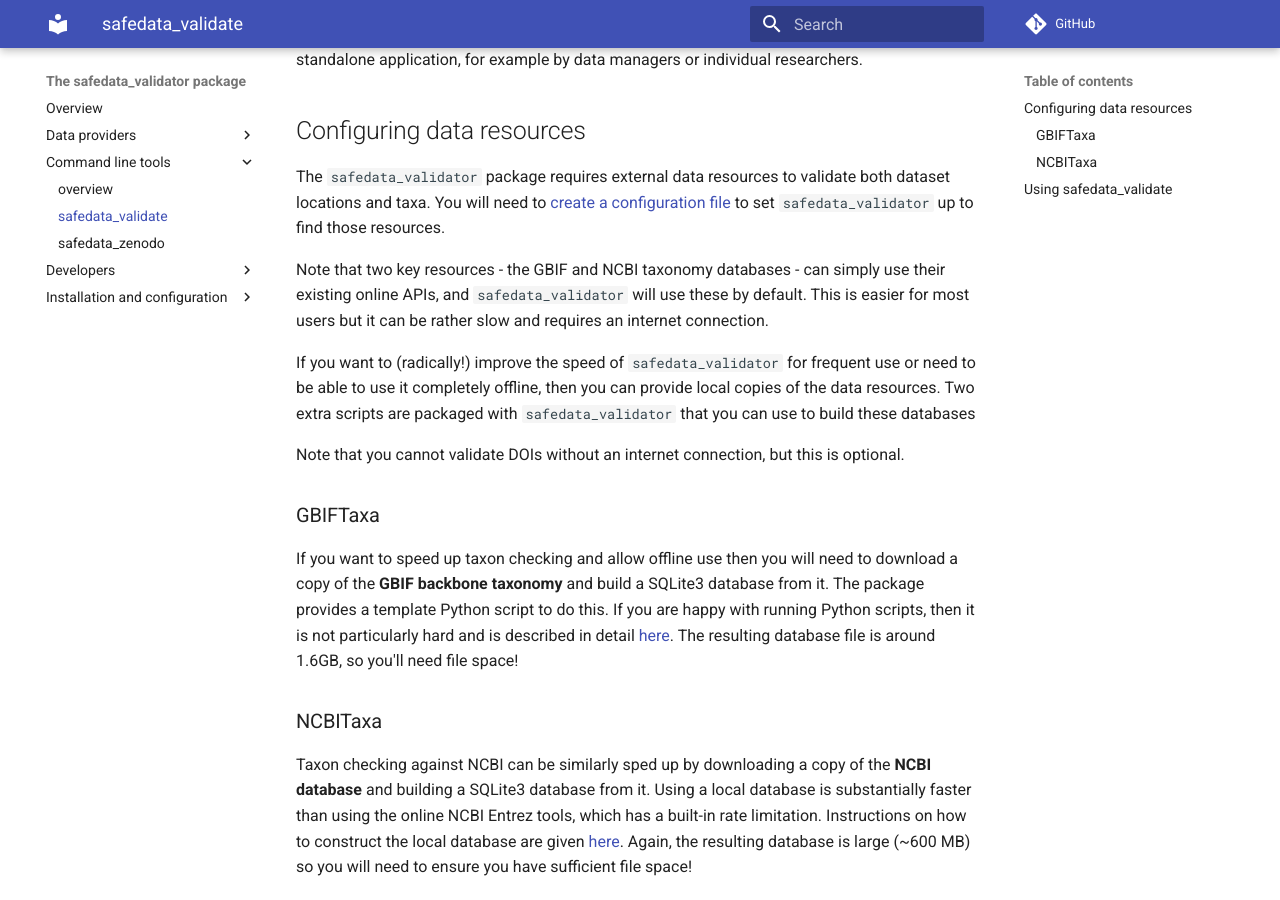
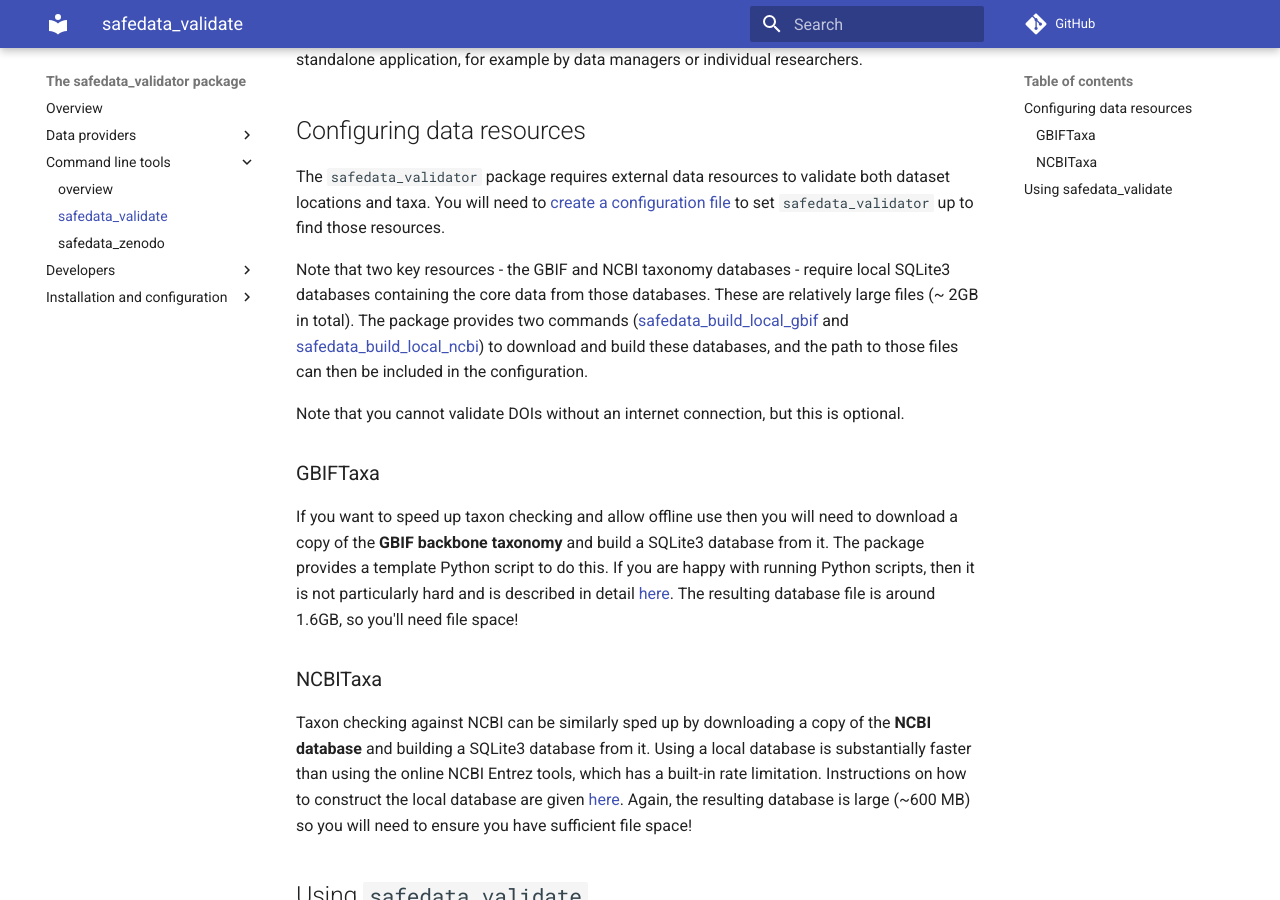
Before and after one commit to ImperialCollegeLondon/safedata_validator, an MkDocs documentation site: the page built from docs/command_line_tools/safedata_validate.md, in a window 1280 px wide and 900 px high, scrolled down 385 px. Built offline with MkDocs 1.6.1 and Material for MkDocs 9.7.7, drawn with Linux system fonts in a browser that asks for light colours; comment, search, counter and statistics services are not loaded.

Commit message:
Updating docs to remove remote taxon validation option

```diff
--- a/docs/command_line_tools/safedata_validate.md
+++ b/docs/command_line_tools/safedata_validate.md
@@ -22,14 +22,12 @@ both dataset locations and taxa. You will need to [create a configuration
 file](../install/configuration.md) to set `safedata_validator` up to find those
 resources.
 
-Note that two key resources - the GBIF and NCBI taxonomy databases - can simply use
-their existing online APIs, and `safedata_validator` will use these by default. This is
-easier for most users but it can be rather slow and requires an internet connection.
-
-If you want to (radically!) improve the speed of `safedata_validator` for frequent use
-or need to be able to use it completely offline, then you can provide local copies of
-the data resources. Two extra scripts are packaged with `safedata_validator` that you
-can use to build these databases
+Note that two key resources - the GBIF and NCBI taxonomy databases - require local
+SQLite3 databases containing the core data from those databases. These are relatively
+large files (~ 2GB in total). The package provides two commands
+([safedata_build_local_gbif](../install/build_local_gbif.md) and
+[safedata_build_local_ncbi](../install/build_local_ncbi.md)) to download and build
+these databases, and the path to those files can then be included in the configuration.
 
 Note that you cannot validate DOIs without an internet connection, but
 this is optional.
--- a/docs/install/build_local_gbif.md
+++ b/docs/install/build_local_gbif.md
@@ -14,7 +14,7 @@ To use the GBIF backbone taxonomy as a local data resource for taxon validation,
 `safedata_validator` package requires a version of the database  to be built into a
 SQLite3 database.
 
-## Building a local copy
+## Building the local GBIF database
 
 The `safedata_build_local_gbif` command line tool is used to automatically download and
 build the required file. The command line help is shown below - note that a particular
@@ -26,7 +26,7 @@ version can be selected by supplying the version date timestamp from the page ab
 
 Once you have an SQLite3 backbone database, you will then need to edit the
 `gbif_database` entry in your [configuration file](configuration.md) to provide
-the path to your new SQLite file or provide the path as an argument.
+the path to your new SQLite file.
 
 ## Build process overview
 
--- a/docs/install/build_local_ncbi.md
+++ b/docs/install/build_local_ncbi.md
@@ -26,7 +26,7 @@ version can be selected by supplying the version date timestamp from the page ab
 
 Once you have an SQLite3 backbone database, you will then need to edit the
 `gbif_database` entry in your [configuration file](configuration.md) to provide
-the path to your new SQLite file or provide the path as an argument.
+the path to your new SQLite file.
 
 ## Build process overview
 
--- a/docs/install/configuration.md
+++ b/docs/install/configuration.md
@@ -49,19 +47,13 @@ downloaded from:
 
 ### GBIF database
 
-The `gbif_database` value can be left empty (`gbif_database =`), in which case
-the package will use the online GBIF API for taxon validation. Alternatively,
-the `gbif_database` entry can be used to point to a local copy of the GBIF
-backbone database, which is _very_ much faster but [requires the database to be
-built](build_local_gbif.md).
+The `gbif_database` entry contains the path to the required local copy of the GBIF
+backbone database ([see here](build_local_gbif.md)).
 
 ### NCBI database
 
-The `ncbi_database` value can also be left empty (`ncbi_database =`), in which case the
-package will access the online NCBI taxonomy database using the [Entrez
-system](https://www.ncbi.nlm.nih.gov/Web/Search/entrezfs.html). Alternatively, the
-`ncbi_database` entry can be used to point to a local copy of the NCBI database, which
-is _very_ much faster but again [requires the database to be built](build_local_ncbi.md).
+The `ncbi_database` entry contains the path to the required local copy of the NCBI
+database, ([see here](build_local_ncbi.md)).
 
 ### Extents
 
@@ -113,16 +105,6 @@ package in the SAFE data ecosystem
 ([`safedata`](https://imperialcollegelondon.github.io/safedata/)) has been built, in
 order to simplify the process of querying this API for end users.
 
-### NCBI API
-
-Remote NCBI validation is very slow due to requests being rate limited to a maximum of 3
-requests per second. However, if an API key is provided the rate limit increases to 10
-requests per second. An API key can be obtained by registering for an NCBI account and
-then requesting one, instructions for this can be found
-[here](https://ncbiinsights.ncbi.nlm.nih.gov/2017/11/02/new-api-keys-for-the-e-utilities/).
-When this key is included in the configuration file `safedata_validator` will make use
-of it for all remote validation requests.
-
 ## Configuration file location
 
 The path to a configuration file can be provided when running validation but, to
```
Also changed, not shown: other parts of docs/install/configuration.md (+0 -2 lines), docs/api/overview.md (+1 -3 lines).
